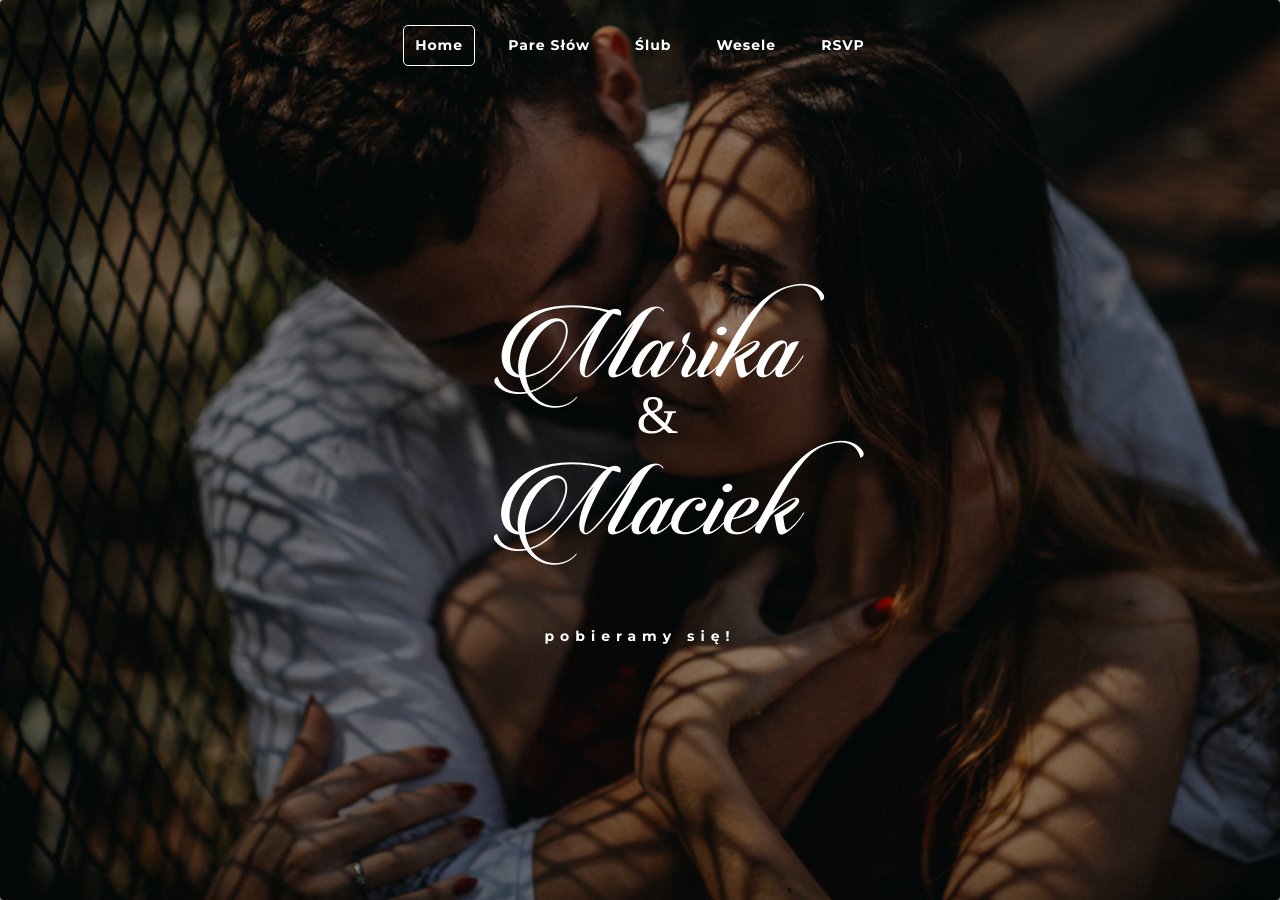
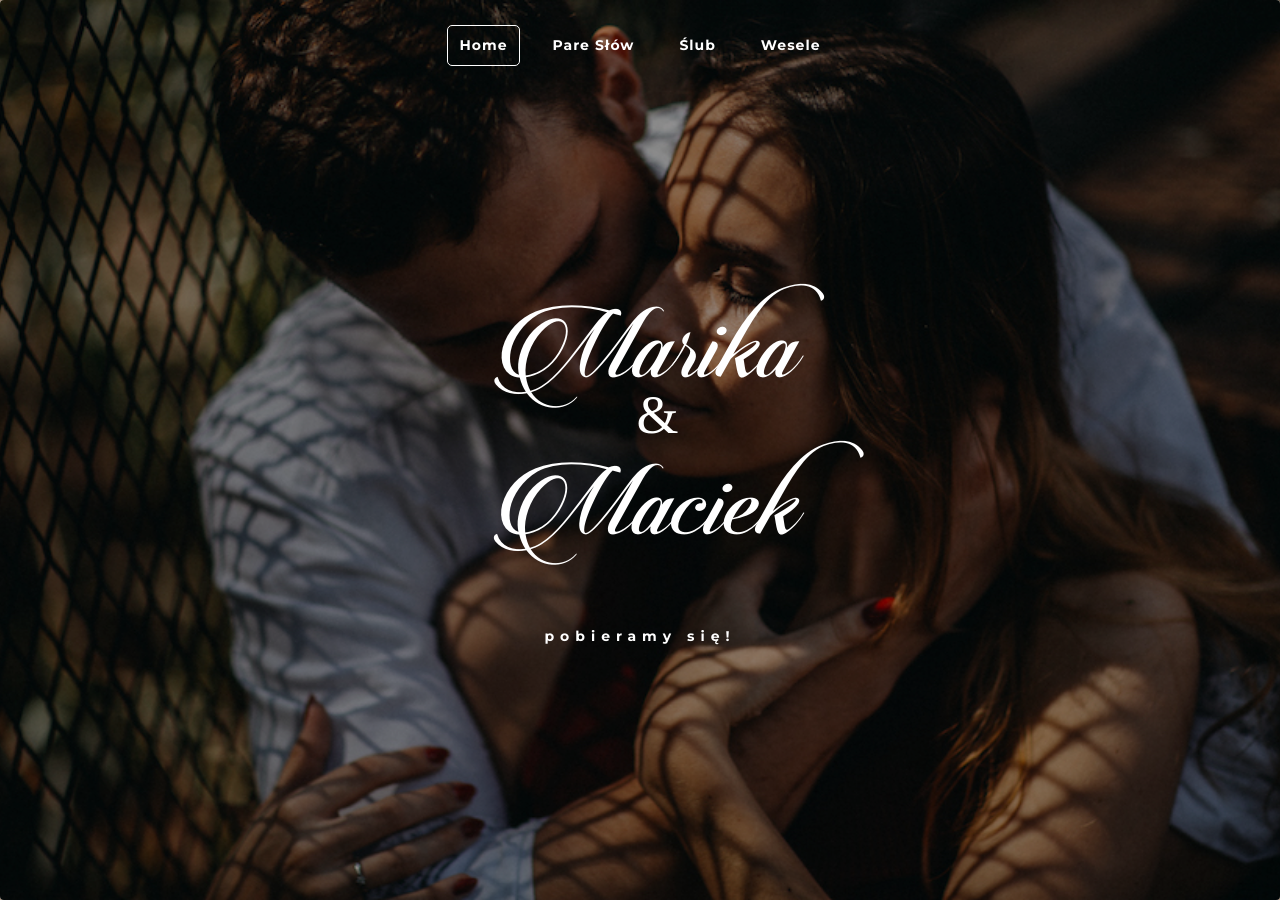
Before and after one commit to cmbuckley/marikaimaciek.pl, a Jekyll site: the page built from index.html, in a window 1280 px wide and 900 px high. Built offline with Jekyll 4.4.1, drawn with Linux system fonts in a browser that asks for light colours.

Commit message:
Remove RSVP for now

```diff
--- a/_config.yml
+++ b/_config.yml
@@ -32,5 +32,3 @@ navigation:
    url: /slub
  - title: Wesele
    url: /wesele
- - title: RSVP
-   url: /rsvp
--- a/index.html
+++ b/index.html
@@ -13,10 +13,5 @@ layout: couple
                         <div id="countdown" class="countdown circle-countdown animation fadeInUp"></div>
                     </div>
                 </div>
-                <div class="row">
-                    <div class="col-md-offset-2 col-md-8 text-center">
-                        <a href="/rsvp" class="de-button small rounded animation fadeInUp">RSVP</a>
-                    </div>
-                </div>
             </div>
         </section>
```
